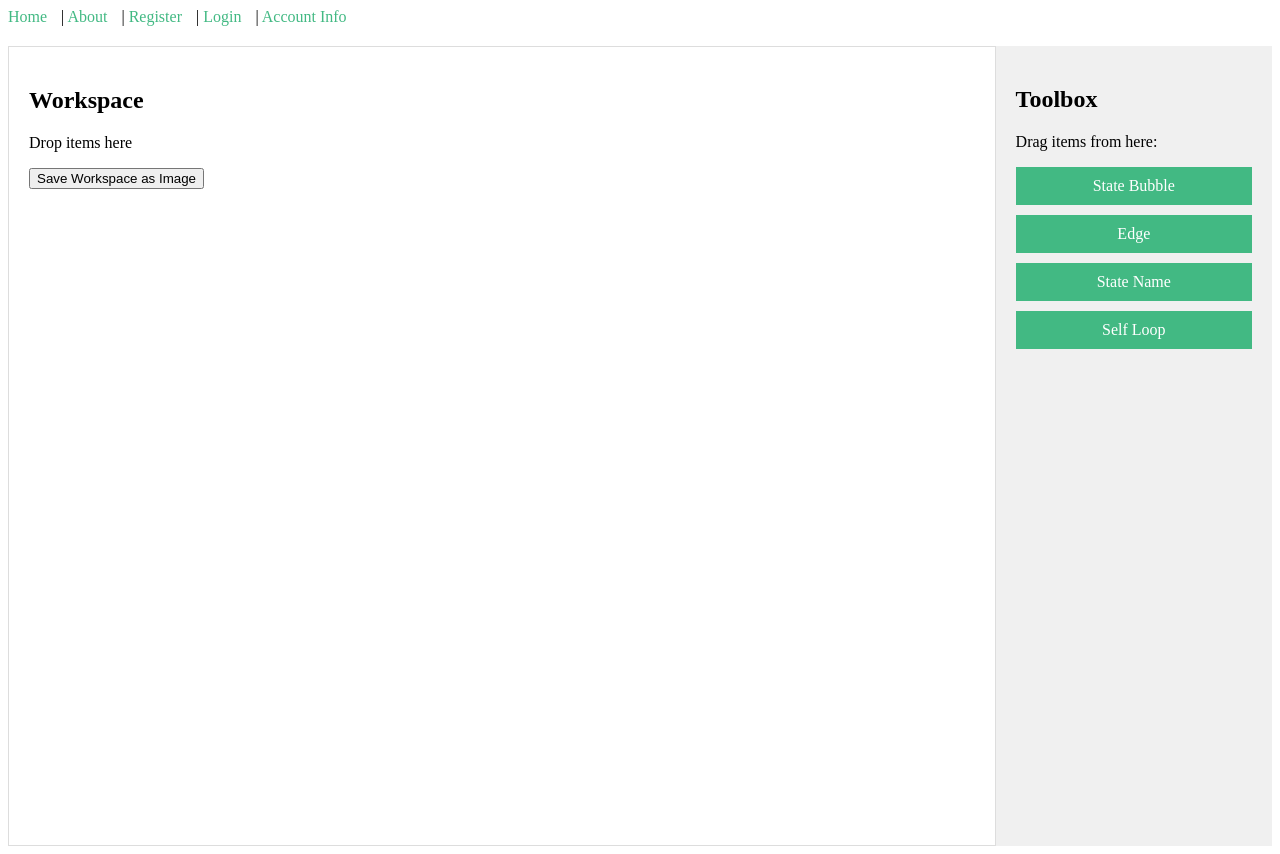
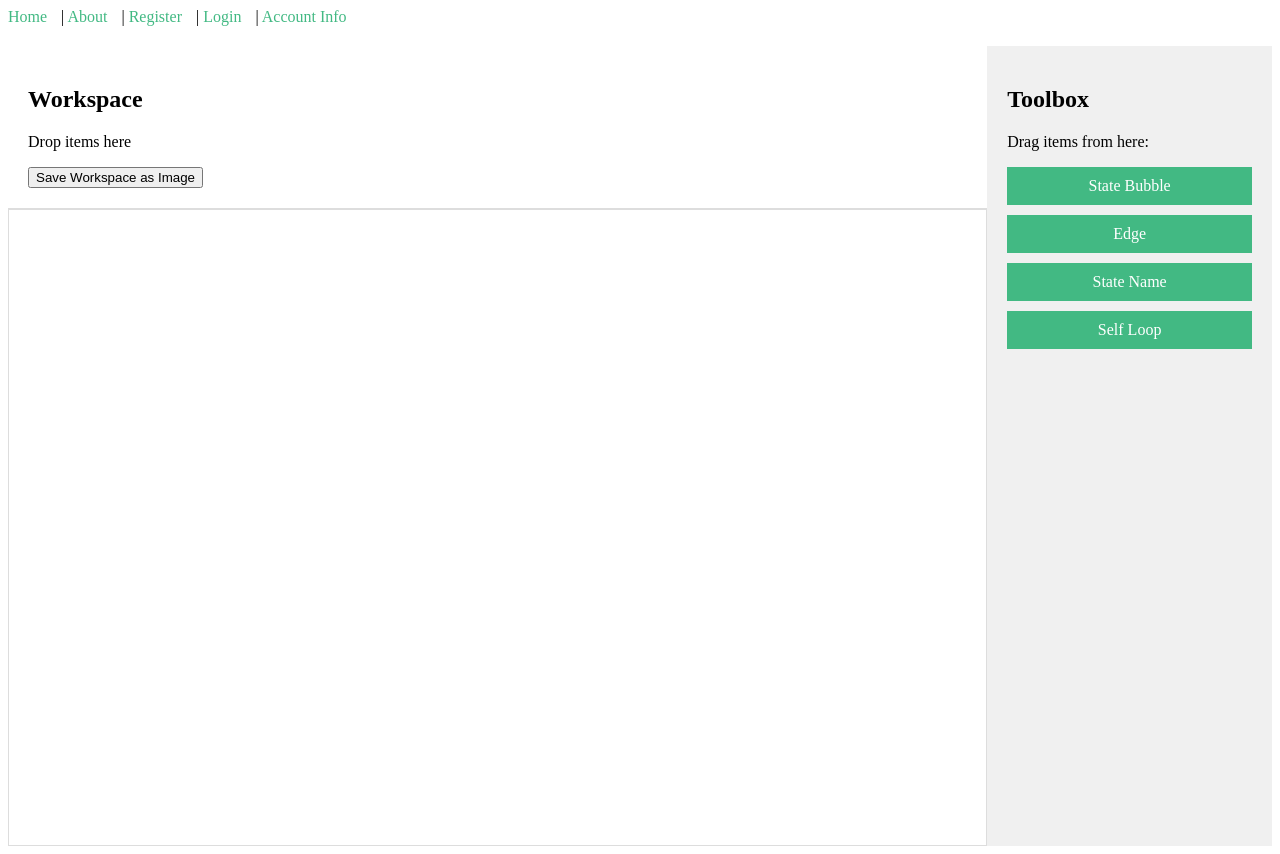
Before and after one commit to davidvenuto/Projects-Fall-2024, a Vue app in the folder client/: page / in a window 1280 px wide. Built offline with nearby package versions, Linux system fonts and the light colour scheme; the HTML template or start-up script is replaced by a standard one.

Commit message:
updated home page

```diff
--- a/client/src/views/Home.vue
+++ b/client/src/views/Home.vue
@@ -1,17 +1,39 @@
 <template>
   <div class="container">
-    <div class="workspace" ref="workspace" @dragover.prevent="onDragOver" @drop="onDrop">
+    <!-- Left Side (Workspace Header and Workspace) -->
+    <div class="left-side">
+      <!-- Workspace Header and Controls -->
+      <div class="workspace-header">
         <h2 class="workspace-title">Workspace</h2>
         <p>Drop items here</p>
-      <div v-for="(item, index) in droppedItems" :key="index" :style="{
+        <button @click="saveAsImage">Save Workspace as Image</button>
+      </div>
+
+      <!-- Workspace Area -->
+      <div
+        class="workspace"
+        ref="workspace"
+        @dragover.prevent="onDragOver"
+        @drop="onDrop"
+      >
+        <div
+          v-for="(item, index) in droppedItems"
+          :key="index"
+          :style="{
             position: 'absolute',
             left: item.x + 'px',
             top: item.y + 'px'
-    }" class="workspace-item" draggable="true" @dragstart="onItemDragStart($event, index)">
+          }"
+          class="workspace-item"
+          draggable="true"
+          @dragstart="onItemDragStart($event, index)"
+        >
           {{ item.type }}
         </div>
-      <button @click="saveAsImage">Save Workspace as Image</button>
       </div>
+    </div>
+
+    <!-- Toolbox -->
     <div class="toolbox">
       <h2>Toolbox</h2>
       <p>Drag items from here:</p>
@@ -34,6 +56,8 @@
     </div>
   </div>
 </template>
+
+
 
 
 <script lang="ts">
@@ -114,21 +138,42 @@ export default {
 
 
 <style scoped>
+/* Reset default margins and padding */
+html, body {
+  margin: 0;
+  padding: 0;
+}
+
+/* Container holding the left side and toolbox */
 .container {
   display: flex;
+  /* Remove margin-top and adjust height */
   height: 100vh;
 }
 
+/* Left side containing the workspace header and workspace area */
+.left-side {
+  display: flex;
+  flex-direction: column;
+  width: 80%; /* Adjust as needed */
+}
+
+/* Workspace header styling */
+.workspace-header {
+  padding: 20px; /* Uniform padding */
+  background-color: #ffffff;
+  border-bottom: 1px solid #ddd;
+}
+
+/* Workspace area styling */
 .workspace {
-  width: 80%;
+  flex: 1; /* Allows the workspace to fill the remaining vertical space */
   background-color: #ffffff;
   border: 1px solid #ddd;
-  /* Add this line */
-  padding: 20px;
   position: relative;
 }
 
-
+/* Workspace item styling */
 .workspace-item {
   padding: 10px;
   background-color: #42b983;
@@ -139,12 +184,14 @@ export default {
   cursor: grab;
 }
 
+/* Toolbox styling */
 .toolbox {
-  width: 20%;
+  width: 20%; /* Adjust to match the left-side width */
   background-color: #f0f0f0;
   padding: 20px;
 }
 
+/* Toolbox item styling */
 .toolbox-item {
   padding: 10px;
   margin-bottom: 10px;
```
Lines whose indentation alone changed are shown as unchanged.
